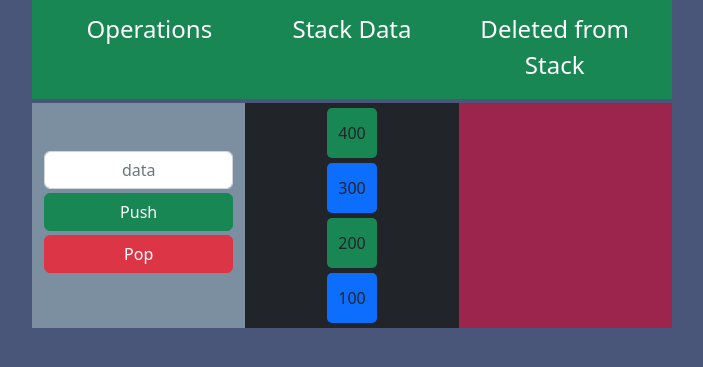
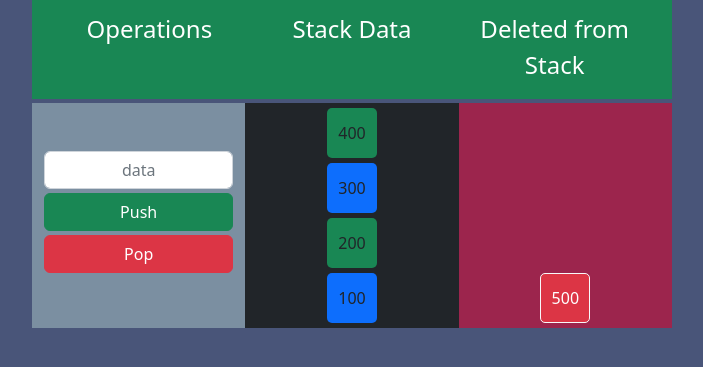
Before and after one commit to Jackson-Soriano/e26_stack, a plain HTML site: page index.html in a window 1280 px wide. Shown: the part 89-456 px from the top of the page, without its empty margins (288-991 px from the left). Drawn offline with nearby package versions, Linux system fonts and the light colour scheme.

Commit message:
added layouts

```diff
--- a/index.html
+++ b/index.html
@@ -4,7 +4,7 @@
     <meta charset="UTF-8">
     <meta http-equiv="X-UA-Compatible" content="IE=edge">
     <meta name="viewport" content="width=device-width, initial-scale=1.0">
-    <title>Document</title>
+    <title>Stack Data Structure Simulator</title>
     <link href="https://cdn.jsdelivr.net/npm/bootstrap@5.2.3/dist/css/bootstrap.min.css" rel="stylesheet" integrity="sha384-rbsA2VBKQhggwzxH7pPCaAqO46MgnOM80zW1RWuH61DGLwZJEdK2Kadq2F9CUG65" crossorigin="anonymous">
     <script src="https://cdn.jsdelivr.net/npm/bootstrap@5.2.3/dist/js/bootstrap.bundle.min.js" integrity="sha384-kenU1KFdBIe4zVF0s0G1M5b4hcpxyD9F7jL+jjXkk+Q2h455rYXK/7HAuoJl+0I4" crossorigin="anonymous"></script>
     <script src="https://code.jquery.com/jquery-3.6.3.min.js" integrity="sha256-pvPw+upLPUjgMXY0G+8O0xUf+/Im1MZjXxxgOcBQBXU=" crossorigin="anonymous"></script>
@@ -33,8 +33,10 @@
             <div id="stack" class="d-block justify-content-center col bg-dark">
 
             </div>
-            <div class="col bg-9C254D">
-
+            <div class="col popped bg-9C254D">
+                <div class="row pop text-bg-danger border border-light">
+                    500
+                </div>
             </div>
         </div>
 
--- a/style.css
+++ b/style.css
@@ -4,7 +4,7 @@ body{
 #stack{
     align-items: center;
 }
-.push{
+.push, .pop{
    width: 50px;
    height: 50px;
    border-radius: 5px;
@@ -12,6 +12,18 @@ body{
    align-content: center;
    justify-content: center;
 }
+.pop{
+    width: 50px;
+    height: 50px;
+    border-radius: 5px;
+
+
+}
+ .popped{
+    display: flex;
+    justify-content: flex-end;
+    flex-direction: column;
+ }
 .bg-7B8FA1{
     background-color: #7B8FA1;
 }
```
